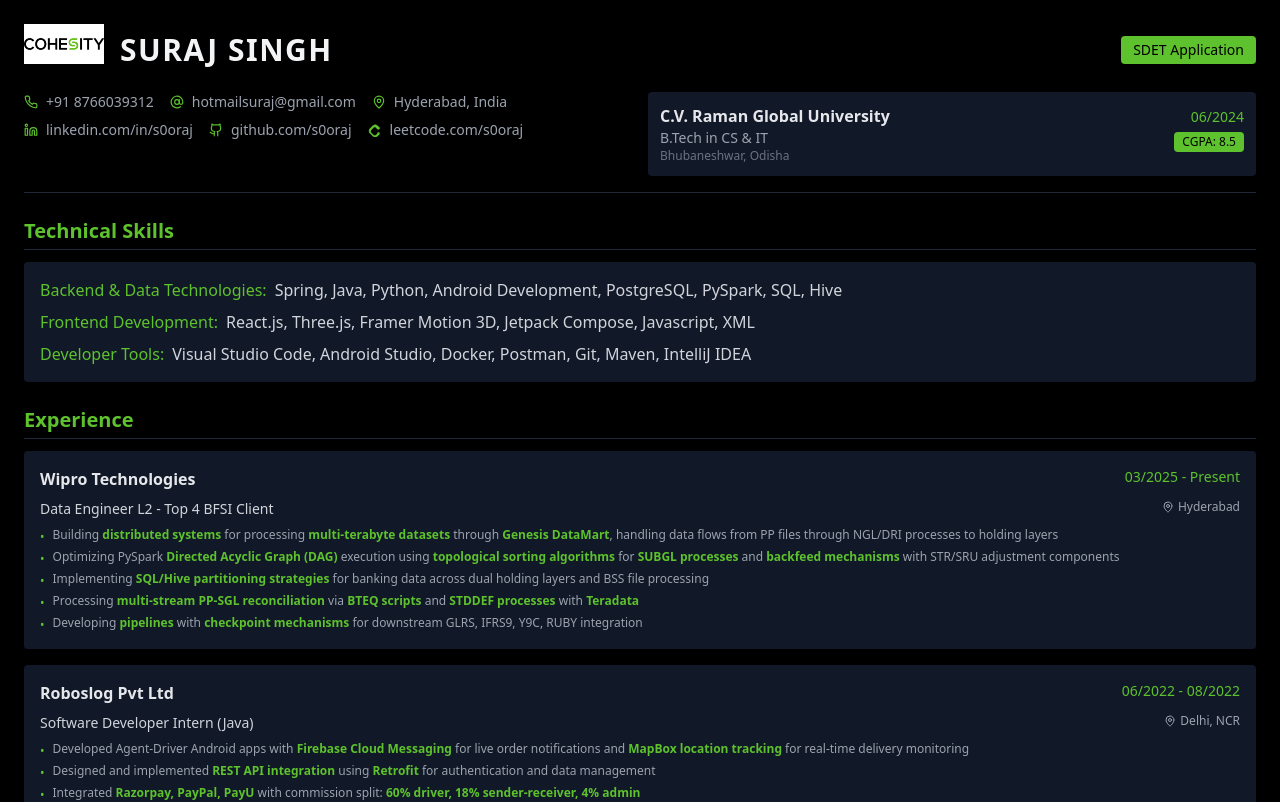
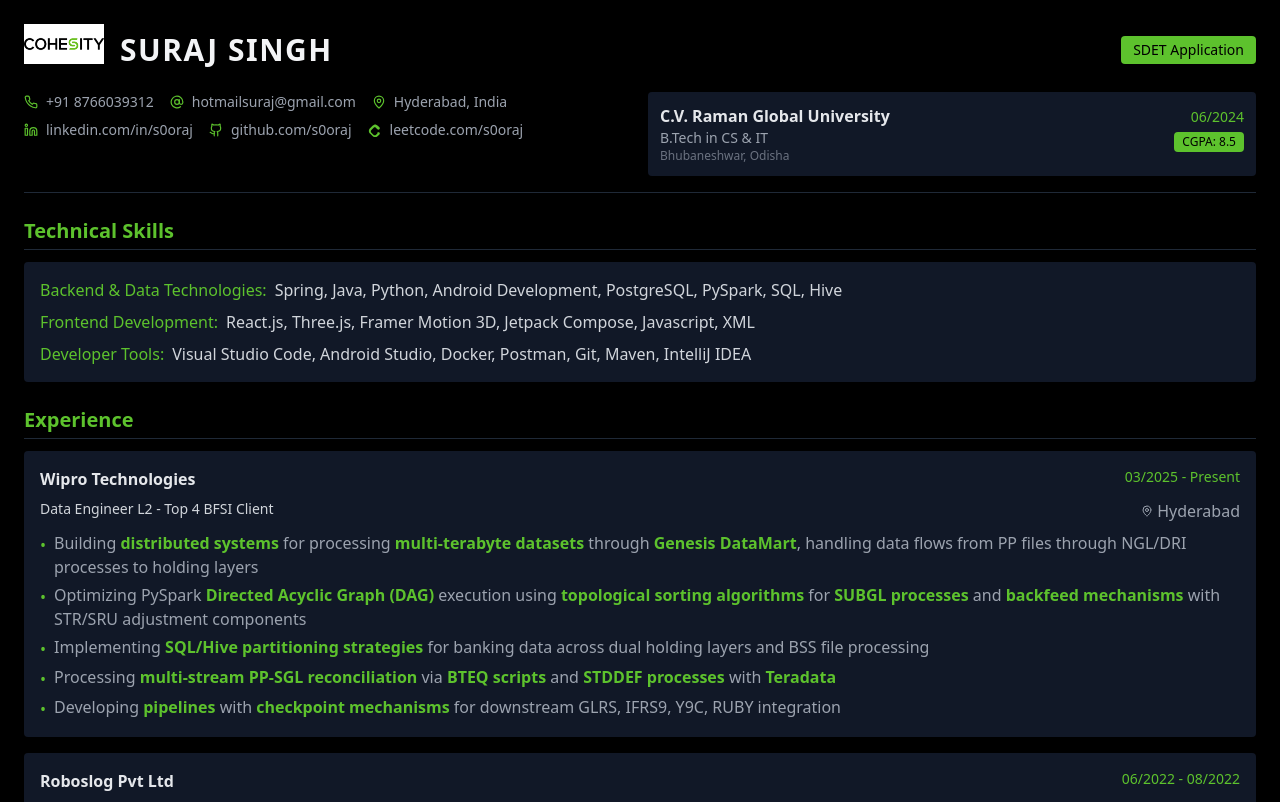
Before and after one commit to s0oraj/customizedresumeversion3, a React app: page / in a window 1280 px wide. Shown: the top 802 px of the page. Built offline with nearby package versions, Linux system fonts and the light colour scheme; the HTML template or start-up script is replaced by a standard one.

Commit message:
initial commit

```diff
--- a/src/components/sections/Experience.tsx
+++ b/src/components/sections/Experience.tsx
@@ -25,13 +25,13 @@
             </div>
             <div className="flex justify-between items-start mb-2">
               <p className="text-sm text-gray-300">{exp.position}</p>
-              <div className="flex items-center text-xs text-gray-400">
+              <div className="flex items-center text-gray-400">
                 <MapPinIcon size={12} className="mr-1" />
                 <span>{exp.location}</span>
               </div>
             </div>
             <ul className="space-y-1 mt-2">
-              {exp.points.map((point, idx) => <li key={idx} className="flex items-start text-xs text-gray-400">
+              {exp.points.map((point, idx) => <li key={idx} className="flex items-start text-gray-400">
                   <span className="text-[#5DC22D] mr-2 mt-0.5">•</span>
                   <span dangerouslySetInnerHTML={{
               __html: point
```
